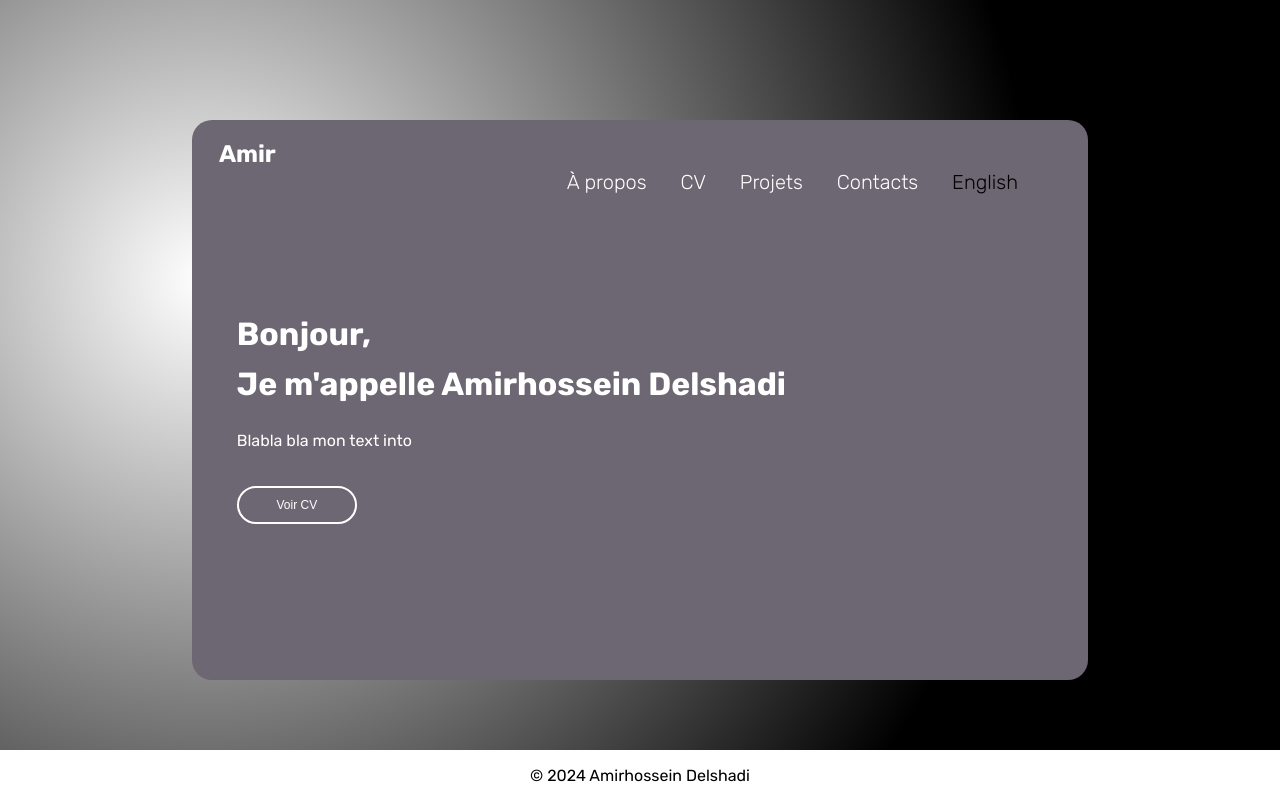
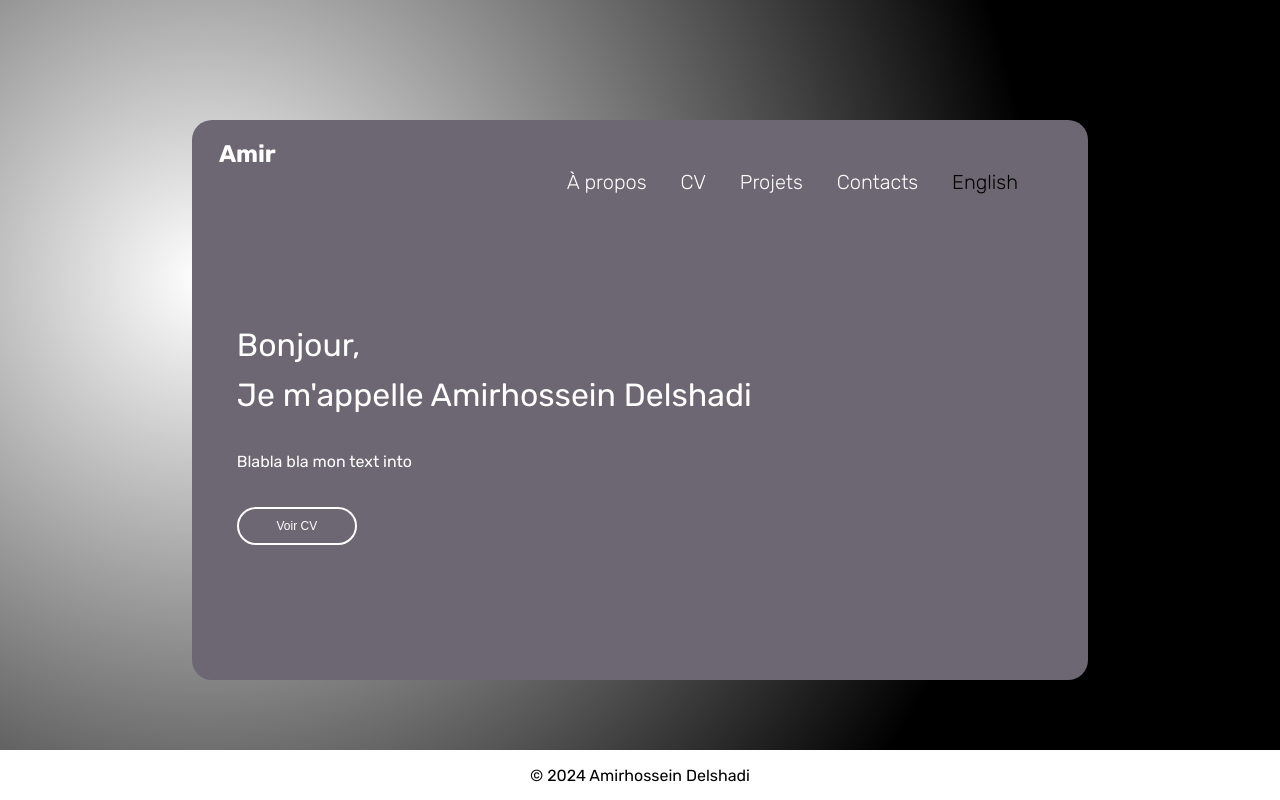
Before and after one commit to AmirhosseinDelshadi/AmirCV, a plain HTML site: page fr/index.html in a window 1280 px wide. Drawn offline with Linux system fonts and the light colour scheme.

Commit message:
overflow

```diff
--- a/fr/index.html
+++ b/fr/index.html
@@ -30,7 +30,7 @@
 
             <!-- ICI TA PRESENTATION -->
             <div class="presentation">
-                <h1 class="text_presentation">Bonjour, <br>Je m'appelle Amirhossein Delshadi</h1>
+                <p class="text_presentation">Bonjour, <br>Je m'appelle Amirhossein Delshadi</p>
                 <p class="text_intro">Blabla bla mon text into</p>
                 <a href="" onclick="NoPage()"><button class="button_presentation">Voir CV</button></a>
             </div>
--- a/fr/styles.css
+++ b/fr/styles.css
@@ -28,6 +28,7 @@ img {
     height: 70%;
     position: absolute;
     border-radius: 20px;
+    overflow: hidden;
 }
 .prenom{
     position: fixed;
@@ -63,6 +64,7 @@ img {
     border-radius: 0px;
 }
 .text_presentation{
+    font-size: 200%;
     line-height: 50px;
 }
 
```
